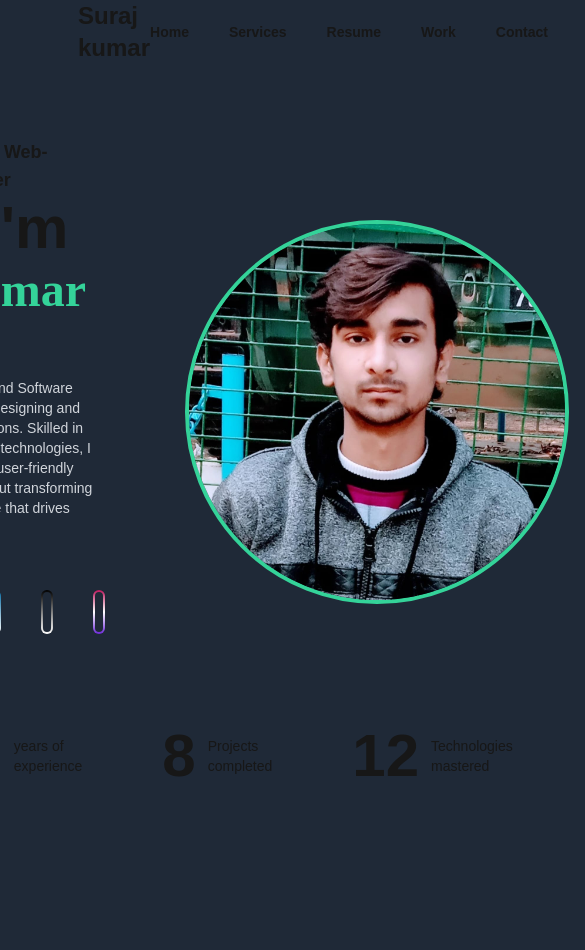
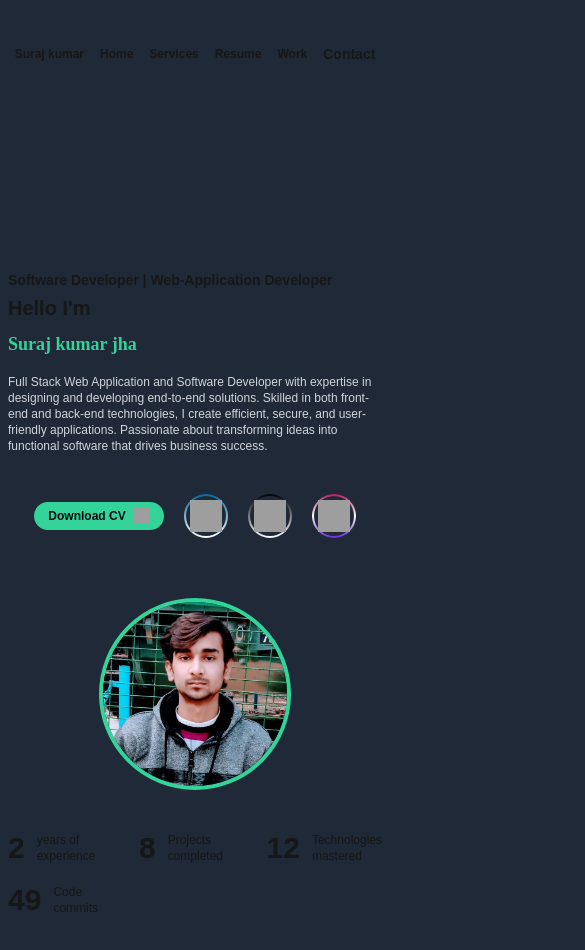
Before and after one commit to Surajkumarjha07/Portfolio, a Next.js app: page /home in a window 390 px wide. Shown: the top 950 px of the page, 585 px wide, since content can reach past the window. Before the commit the page ends 844 px from the top, so only its background shows below. Built offline with nearby package versions, Linux system fonts and the light colour scheme; grey boxes are pictures that could not be loaded.

Commit message:
responsiveness is in progress

```diff
--- a/app/components/navbar.tsx
+++ b/app/components/navbar.tsx
@@ -13,32 +13,32 @@ export default function Navbar() {
     return (
         <>
             <nav className='w-screen h-16 flex items-end z-50'>
-                <div className='w-3/5 flex justify-between items-center mx-auto'>
+                <div className='w-3/5 flex justify-between items-center mx-auto max-[1100px]:w-full max-[1100px]:justify-center max-[1100px]:gap-4'>
                     <Link href={'/'}>
-                        <h1 className='text-2xl font-bold hover:text-emerald-400 cursor-pointer transition-all duration-300'> Suraj kumar </h1>
+                        <h1 className='text-2xl font-bold hover:text-emerald-400 cursor-pointer transition-all duration-300 max-md:text-xs'> Suraj kumar </h1>
                     </Link>
-                    <ul className='flex justify-start items-center gap-10'>
+                    <ul className='flex justify-start items-center gap-10 max-[1100px]:gap-4'>
                         <Link href={'/'}>
                             <div className={title === 'Home'? 'border-b-2 border-emerald-400 text-emerald-400 transition-all duration-100': 'hover:border-b-2 hover:border-emerald-400 transition-all duration-100'} onClick={() => active('Home')}>
-                                <li className='text-sm font-semibold hover:text-emerald-400 transition-all duration-300 cursor-pointer'> Home </li>
+                                <li className='text-sm font-semibold hover:text-emerald-400 transition-all duration-300 cursor-pointer max-md:text-xs'> Home </li>
                             </div>
                         </Link>
 
                         <Link href={'/services'}>
                             <div className={title === 'Services'? 'border-b-2 border-emerald-400 text-emerald-400 transition-all duration-100': 'hover:border-b-2 hover:border-emerald-400 transition-all duration-100'} onClick={() => active('Services')}>
-                                <li className='text-sm font-semibold hover:text-emerald-400 transition-all duration-300 cursor-pointer'> Services </li>
+                                <li className='text-sm font-semibold hover:text-emerald-400 transition-all duration-300 cursor-pointer max-md:text-xs'> Services </li>
                             </div>
                         </Link>
 
                         <Link href={'/resume'}>
                             <div className={title === 'Resume'? 'border-b-2 border-emerald-400 text-emerald-400 transition-all duration-100': 'hover:border-b-2 hover:border-emerald-400 transition-all duration-100'} onClick={() => active('Resume')}>
-                                <li className='text-sm font-semibold hover:text-emerald-400 transition-all duration-300 cursor-pointer'> Resume </li>
+                                <li className='text-sm font-semibold hover:text-emerald-400 transition-all duration-300 cursor-pointer max-md:text-xs'> Resume </li>
                             </div>
                         </Link>
 
                         <Link href={'/work'}>
                             <div className={title === 'Work'? 'border-b-2 border-emerald-400 text-emerald-400 transition-all duration-100': 'hover:border-b-2 hover:border-emerald-400 transition-all duration-100'} onClick={() => active('Work')}>
-                                <li className='text-sm font-semibold hover:text-emerald-400 transition-all duration-300 cursor-pointer'> Work </li>
+                                <li className='text-sm font-semibold hover:text-emerald-400 transition-all duration-300 cursor-pointer max-md:text-xs'> Work </li>
                             </div>
                         </Link>
 
--- a/app/contact/page.tsx
+++ b/app/contact/page.tsx
@@ -63,7 +63,7 @@ export default function Contact() {
     return (
         <>
             <section className='w-screen h-screen flex flex-col justify-center items-center absolute top-0 bottom-0 left-0 right-0 -z-10'>
-                <div className='w-3/5 h-fit pt-10 flex justify-center items-start'>
+                <div className='w-3/5 h-fit mt-20 flex justify-center items-start'>
                     <AnimatePresence mode="wait">
                         <motion.div
                             initial={{ y: 100, opacity: 0 }}
--- a/app/home/page.tsx
+++ b/app/home/page.tsx
@@ -17,16 +17,16 @@ export default function Home() {
                     >
                         {
                             <>
-                                <div className='w-3/5 h-fit mx-auto flex justify-center items-center gap-20 mt-20'>
+                                <div className='w-3/5 h-fit mx-auto flex justify-center items-center gap-20 mt-20 max-[428px]:flex-col max-md:justify-center max-md:items-center max-md:w-full max-md:px-2 max-[428px]:mt-[24rem] max-md:mt-24 max-md:gap-5'>
                                     <div className=''>
-                                        <p className='text-lg font-bold'> Software Developer | Web-Application Developer </p>
-                                        <p className='text-6xl font-bold mt-1'> Hello I'm </p>
-                                        <p className='text-5xl font-bold text-emerald-400 dancingFont mt-2 mb-4'> Suraj kumar jha </p>
-                                        <p className='text-sm text-gray-300'> Full Stack Web Application and Software Developer with expertise in designing and developing end-to-end solutions. Skilled in both front-end and back-end technologies, I create efficient, secure, and user-friendly applications. Passionate about transforming ideas into functional software that drives business success. </p>
+                                        <p className='text-lg font-bold max-md:text-sm'> Software Developer | Web-Application Developer </p>
+                                        <p className='text-6xl font-bold mt-1 max-md:text-xl'> Hello I'm </p>
+                                        <p className='text-5xl font-bold text-emerald-400 dancingFont mt-2 mb-4 max-md:text-lg'> Suraj kumar jha </p>
+                                        <p className='text-sm text-gray-300 max-md:text-xs'> Full Stack Web Application and Software Developer with expertise in designing and developing end-to-end solutions. Skilled in both front-end and back-end technologies, I create efficient, secure, and user-friendly applications. Passionate about transforming ideas into functional software that drives business success. </p>
 
-                                        <div className='flex justify-start items-center gap-10 my-10'>
+                                        <div className='flex justify-start items-center gap-10 my-10 max-md:gap-5 max-md:justify-center'>
                                             <a href={'/My_Resume.docx'} download="SurajKumarJha">
-                                            <button className='flex justify-center items-center gap-4 font-bold bg-emerald-400 text-gray-950 border-2 border-emerald-400 px-4 py-2 rounded-full'> Download CV <Image src="https://img.icons8.com/?size=64&id=frlIxSuEDkbi&format=png" alt='' width={20} height={20}/> </button>
+                                            <button className='flex justify-center items-center gap-4 font-bold bg-emerald-400 text-gray-950 border-2 border-emerald-400 px-4 py-2 rounded-full max-md:text-xs max-md:px-3 max-md:py-1 max-md:gap-2'> Download CV <Image src="https://img.icons8.com/?size=64&id=frlIxSuEDkbi&format=png" alt='' width={20} height={20} className='max-md:w-4 max-md:h-4'/> </button>
                                             </a>
 
                                             <Link href={'https://www.linkedin.com/in/suraj-kumar-jha-1946712aa/overlay/about-this-profile/?lipi=urn%3Ali%3Apage%3Ad_flagship3_profile_view_base%3B%2FERbeHxIS3K7JbSxh3caGQ%3D%3D'}>
@@ -56,41 +56,41 @@ export default function Home() {
                                         </div>
                                     </div>
 
-                                    <div className=''>
-                                        <div className='w-96 h-96 rounded-full border-4 border-emerald-400 flex justify-center items-center overflow-hidden'>
-                                            <Image src="/myImage.jpg" alt="myImage" width={355} height={355} className='w-full h-full' />
+                                    <div>
+                                        <div className='w-96 h-96 rounded-full border-4 border-emerald-400 flex justify-center items-center overflow-hidden max-md:w-48 max-md:h-48'>
+                                            <Image src="/myImage.jpg" alt="myImage" width={1000} height={1000} className='w-full h-full' />
                                         </div>
                                     </div>
                                 </div>
 
-                                <div className='w-3/5 flex justify-start items-center gap-20 mt-10 mx-auto'>
-                                    <div className='flex jusce items-center gap-3'>
-                                        <p className='text-6xl font-bold'> 2 </p>
-                                        <div className='text-sm font-medium'>
+                                <div className='w-3/5 flex justify-start items-center gap-20 mt-10 mx-auto max-md:flex-wrap max-md:gap-4 max-md:justify-between max-md:w-full max-md:px-2 pb-10'>
+                                    <div className='flex justify-center items-center gap-3'>
+                                        <p className='text-6xl font-bold max-md:text-3xl'> 2 </p>
+                                        <div className='text-sm font-medium max-md:text-xs'>
                                             <p> years of </p>
                                             <p> experience </p>
                                         </div>
                                     </div>
 
-                                    <div className='flex jusce items-center gap-3'>
-                                        <p className='text-6xl font-bold'> 8 </p>
-                                        <div className='text-sm font-medium'>
+                                    <div className='flex justify-center items-center gap-3'>
+                                        <p className='text-6xl font-bold max-md:text-3xl'> 8 </p>
+                                        <div className='text-sm font-medium max-md:text-xs'>
                                             <p> Projects </p>
                                             <p> completed </p>
                                         </div>
                                     </div>
 
-                                    <div className='flex jusce items-center gap-3'>
-                                        <p className='text-6xl font-bold'> 12 </p>
-                                        <div className='text-sm font-medium'>
+                                    <div className='flex justify-center items-center gap-3'>
+                                        <p className='text-6xl font-bold max-md:text-3xl'> 12 </p>
+                                        <div className='text-sm font-medium max-md:text-xs'>
                                             <p> Technologies </p>
                                             <p> mastered </p>
                                         </div>
                                     </div>
 
-                                    <div className='flex jusce items-center gap-3'>
-                                        <p className='text-6xl font-bold'> 49 </p>
-                                        <div className='text-sm font-medium'>
+                                    <div className='flex justify-center items-center gap-3'>
+                                        <p className='text-6xl font-bold max-md:text-3xl'> 49 </p>
+                                        <div className='text-sm font-medium max-md:text-xs'>
                                             <p> Code </p>
                                             <p> commits </p>
                                         </div>
--- a/app/layout.tsx
+++ b/app/layout.tsx
@@ -27,7 +27,7 @@ export default function RootLayout({
   return (
     <html lang="en">
       <body
-        className={`${geistSans.variable} ${geistMono.variable} antialiased bg-gray-800 overflow-hidden`}
+        className={`${geistSans.variable} ${geistMono.variable} antialiased bg-gray-800 max-md:overflow-scroll overflow-y-scroll overflow-x-hidden`}
       >
         <Navbar/>
         {children}
--- a/app/resume/page.tsx
+++ b/app/resume/page.tsx
@@ -15,7 +15,7 @@ export default function Resume() {
     return (
         <>
             <section className='w-screen h-screen flex flex-col justify-center items-center absolute top-0 bottom-0 left-0 right-0 -z-10'>
-                <div className='w-3/5 h-fit pt-10 flex justify-center items-start gap-10'>
+                <div className='w-3/5 h-fit mt-20 flex justify-center items-start gap-10'>
                     <div className='w-96 h-full'>
                         <h1 className='text-3xl font-bold dancingFont'> Why hire me? </h1>
                         <p className='text-gray-400 text-sm my-10'> Here, you can check out my skills, experiences and about my education etc.  </p>
--- a/app/services/page.tsx
+++ b/app/services/page.tsx
@@ -16,9 +16,9 @@ export default function Services() {
           >
             {
               <>
-                <div className='w-3/5 h-fit mx-auto flex justify-between items-center flex-wrap'>
+                <div className='w-3/5 h-fit mt-20 mx-auto flex justify-between items-center flex-wrap'>
 
-                  <div className='w-[26rem] h-fit bg-gray-800 px-7 py-3 rounded-xl border-b-4 border-gray-500 hover:border-b-4 hover:border-emerald-400 transition-all duration-500 group'>
+                  <div className='w-[26rem] h-fit mb-10 bg-gray-800 px-7 py-3 rounded-xl border-b-4 border-gray-500 hover:border-b-4 hover:border-emerald-400 transition-all duration-500 group'>
                     <div className='flex justify-between items-center'>
                       <p className='text-5xl font-bold group-hover:text-emerald-400 transition-all duration-500'> 01 </p>
                       <div className='w-12 h-12 rounded-full bg-white p-2 rotate-45 group-hover:bg-emerald-400 hover:rotate-0 transition-all duration-500'>
@@ -31,7 +31,7 @@ export default function Services() {
                     </div>
                   </div>
 
-                  <div className='w-[26rem] h-fit bg-gray-800 px-7 py-3 rounded-xl border-b-4 border-gray-500 hover:border-b-4 hover:border-emerald-400 transition-all duration-500 group'>
+                  <div className='w-[26rem] h-fit mb-10 bg-gray-800 px-7 py-3 rounded-xl border-b-4 border-gray-500 hover:border-b-4 hover:border-emerald-400 transition-all duration-500 group'>
                     <div className='flex justify-between items-center'>
                       <p className='text-5xl font-bold group-hover:text-emerald-400 transition-all duration-500'> 02 </p>
                       <div className='w-12 h-12 rounded-full bg-white p-2 rotate-45 group-hover:bg-emerald-400 hover:rotate-0 transition-all duration-500'>
@@ -44,7 +44,7 @@ export default function Services() {
                     </div>
                   </div>
 
-                  <div className='w-[26rem] h-fit bg-gray-800 px-7 py-3 rounded-xl border-b-4 border-gray-500 hover:border-b-4 hover:border-emerald-400 transition-all duration-500 group'>
+                  <div className='w-[26rem] h-fit mb-10 bg-gray-800 px-7 py-3 rounded-xl border-b-4 border-gray-500 hover:border-b-4 hover:border-emerald-400 transition-all duration-500 group'>
                     <div className='flex justify-between items-center'>
                       <p className='text-5xl font-bold group-hover:text-emerald-400 transition-all duration-500'> 03 </p>
                       <div className='w-12 h-12 rounded-full bg-white p-2 rotate-45 group-hover:bg-emerald-400 hover:rotate-0 transition-all duration-500'>
@@ -57,7 +57,7 @@ export default function Services() {
                     </div>
                   </div>
 
-                  <div className='w-[26rem] h-fit bg-gray-800 px-7 py-3 rounded-xl border-b-4 border-gray-500 hover:border-b-4 hover:border-emerald-400 transition-all duration-500 group'>
+                  <div className='w-[26rem] h-fit mb-10 bg-gray-800 px-7 py-3 rounded-xl border-b-4 border-gray-500 hover:border-b-4 hover:border-emerald-400 transition-all duration-500 group'>
                     <div className='flex justify-between items-center'>
                       <p className='text-5xl font-bold group-hover:text-emerald-400 transition-all duration-500'> 04 </p>
                       <div className='w-12 h-12 rounded-full bg-white p-2 rotate-45 group-hover:bg-emerald-400 hover:rotate-0 transition-all duration-500'>
--- a/app/work/page.tsx
+++ b/app/work/page.tsx
@@ -27,7 +27,7 @@ export default function Work() {
   return (
     <>
       <section className='w-screen h-screen flex flex-col justify-center items-center absolute top-0 bottom-0 left-0 right-0 -z-10'>
-        <div className='w-3/5 h-fit flex justify-center items-start'>
+        <div className='w-3/5 h-fit mt-20 flex justify-center items-start'>
           <WorkComponent sno={snoArray[index]} title={titleArray[index]} description={descriptionArray[index]} technologies={TechnologiesArray[index]} img={ImageArray[index]} previous={previous} gitHubLink={gitHubLink[index]} appLink={appLink[index]} next={next}/>
         </div>
       </section>
```
